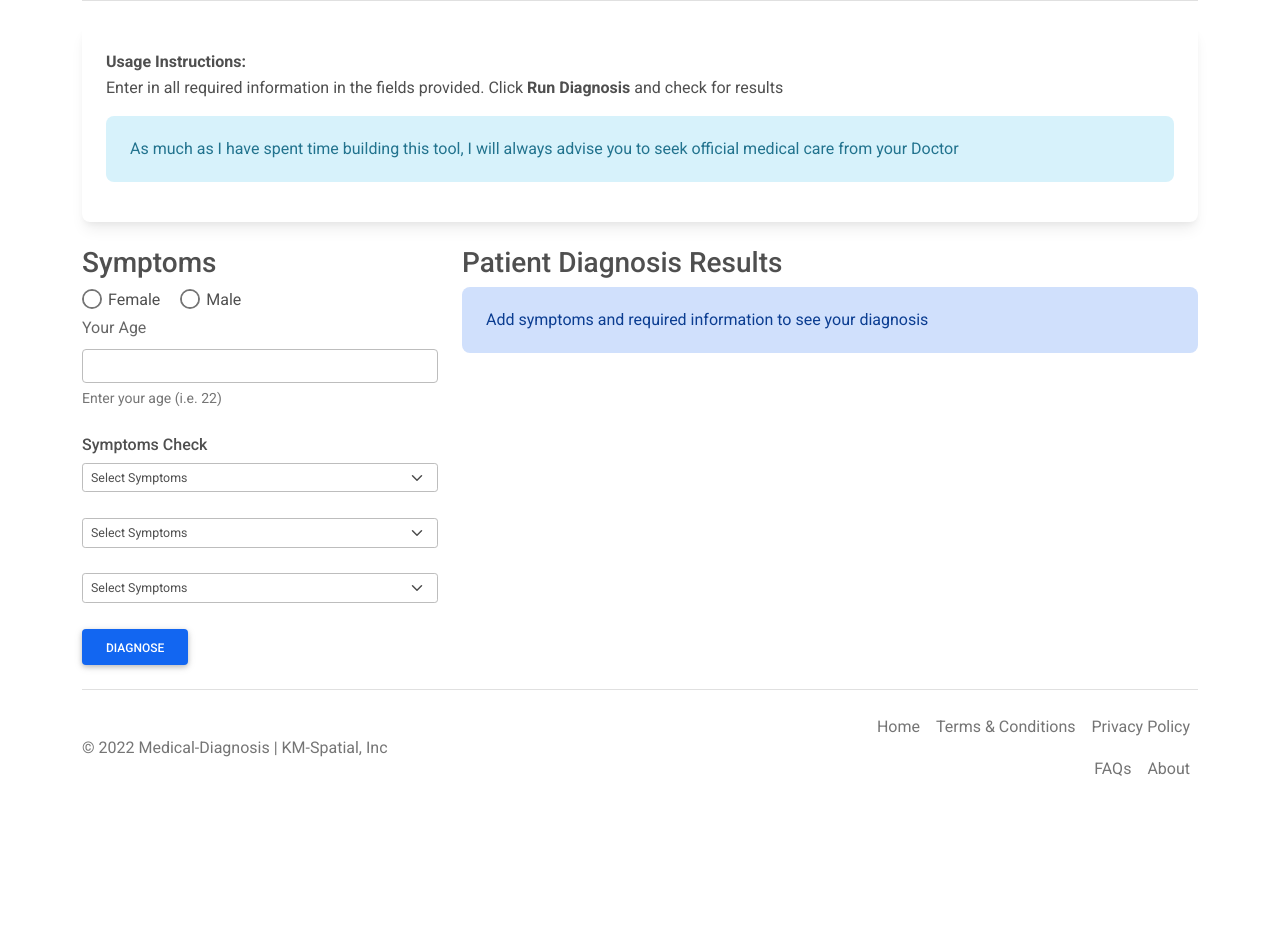
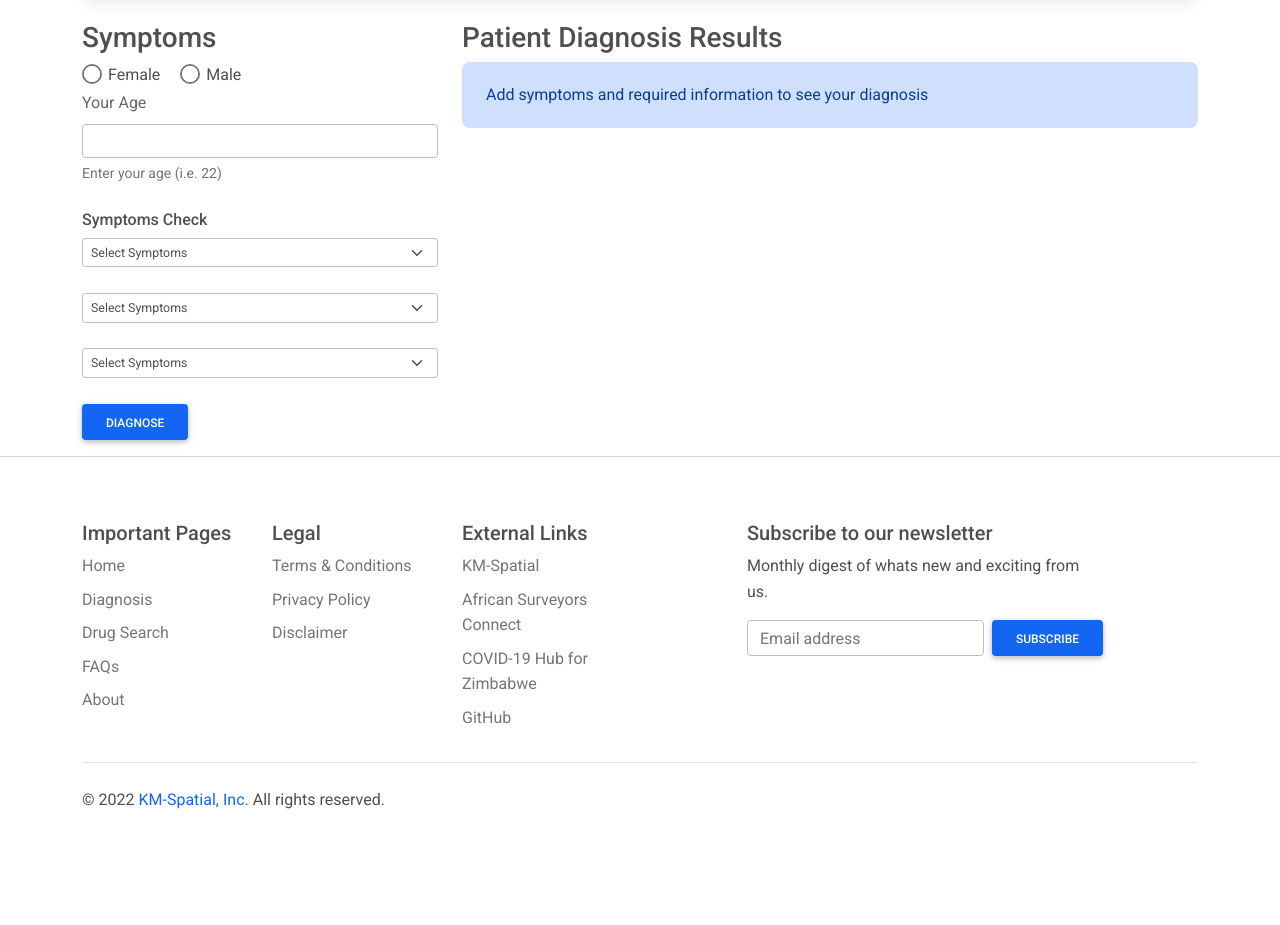
Before and after one commit to Surveyor-Jr/Medical-Diagnosis, a Django app: page /diagnosis/ in a window 1280 px wide. Shown: the part 332-1257 px from the top of the page. Before the commit the page ends 1108 px from the top, so only its background shows below. Run offline with Django 4.2, Linux system fonts and the light colour scheme; the visitor is signed in with stand-in values (Sample User, id 1).

Commit message:
modified frontend views

```diff
--- a/templates/base.html
+++ b/templates/base.html
@@ -1,3 +1,4 @@
+{% load static %}
 <!doctype html>
 <html lang="en">
 <head>
@@ -8,17 +9,14 @@
     <meta name="generator" content="Hugo 0.88.1">
     <title>Medical Diagnosis</title>
 
-
     <!-- GetBootstrap core CSS -->
     <link href="https://cdn.jsdelivr.net/npm/bootstrap@5.1.3/dist/css/bootstrap.min.css" rel="stylesheet"
           integrity="sha384-1BmE4kWBq78iYhFldvKuhfTAU6auU8tT94WrHftjDbrCEXSU1oBoqyl2QvZ6jIW3" crossorigin="anonymous">
 
     <!-- MDBootstrap -->
     <!-- Font Awesome -->
-    <link
-            href="https://cdnjs.cloudflare.com/ajax/libs/font-awesome/5.15.1/css/all.min.css"
-            rel="stylesheet"
-    />
+    <link rel="stylesheet" type="text/css" href="{% static "fontawesome/css/all.min.css" %}"/>
+
     <!-- Google Fonts -->
     <link
             href="https://fonts.googleapis.com/css?family=Roboto:300,400,500,700&display=swap"
@@ -31,30 +29,29 @@
     />
 
     <!-- Favicons -->
-    <link rel="icon" href="https://surveyor-jr.tech/content/images/size/w600/2022/01/S.png" sizes="32x32"
-          type="image/png">
-    <link rel="icon" href="https://surveyor-jr.tech/content/images/size/w600/2022/01/S.png" sizes="16x16"
-          type="image/png">
-    <link rel="manifest" href="/docs/5.1/assets/img/favicons/manifest.json">
-    <link rel="mask-icon" href="https://surveyor-jr.tech/content/images/size/w600/2022/01/S.png" color="#7952b3">
-    <link rel="icon" href="https://surveyor-jr.tech/content/images/size/w600/2022/01/S.png">
+    <link rel="icon" href="{% static 'assets/images/app_icon.svg' %}" sizes="any"
+          type="image/svg+xml">
+    <link rel="icon" href="{% static 'assets/images/app_icon.svg' %}" sizes="any"
+          type="image/svg+xml">
+    <link rel="mask-icon" href="{% static 'assets/images/app_icon.svg' %}" color="#7952b3" type="image/svg+xml">
+    <link rel="icon" href="{% static 'assets/images/app_icon.svg' %}" type="image/svg+xml">
     <meta name="theme-color" content="#7952b3">
 
 </head>
 <main>
-    <main>
-
     <div class="container">
         <header class="d-flex flex-wrap align-items-center justify-content-center justify-content-md-between py-3 mb-4 border-bottom">
             <a href="{% url 'home-page' %}"
                class="d-flex align-items-center col-md-3 mb-2 mb-md-0 text-dark text-decoration-none">
-                    <img src="https://surveyor-jr.tech/content/images/size/w600/2022/01/S.png" alt="Tech-with-SJ logo">
+                {# start health-diagnosis-icon #}
+                {% include 'health_diagnosis_icon.html' %}
+                {# end health-diagnosis-icon #}
             </a>
 
             <ul class="nav col-12 col-md-auto mb-2 justify-content-center mb-md-0">
-                    <li><a href="{% url 'home-page' %}" class="nav-link px-2 link-dark">Home</a></li>
+                <li><a href="{% url 'home-page' %}" class="nav-link px-2 link-dark"><i class="fas fa-home"></i></a></li>
                 <li><a href="{% url 'symptom-check' %}" class="nav-link px-2 link-dark">Diagnosis</a></li>
-                    <li><a href="#" class="nav-link px-2 link-dark">Pricing</a></li>
+                <li><a href="{% url 'search-for-drug' %}" class="nav-link px-2 link-dark">Medi-Search</a></li>
                 <li><a href="#" class="nav-link px-2 link-dark">FAQs</a></li>
                 <li><a href="#" class="nav-link px-2 link-dark">About</a></li>
             </ul>
@@ -110,22 +107,79 @@
 
 </main>
 
+<hr>
+
 <!-- footer -->
 <div class="container">
-  <footer class="d-flex flex-wrap justify-content-between align-items-center py-3 my-4 border-top">
-    <p class="col-md-4 mb-0 text-muted">&copy; {% now 'Y' %} Medical-Diagnosis | KM-Spatial, Inc</p>
+    <footer class="py-5">
+        <div class="row">
 
-    <a href="/" class="col-md-4 d-flex align-items-center justify-content-center mb-3 mb-md-0 me-md-auto link-dark text-decoration-none">
-      <svg class="bi me-2" width="40" height="32"><use xlink:href="#bootstrap"/></svg>
-    </a>
+            <div class="col-2">
+                <h5>Important Pages</h5>
+                <ul class="nav flex-column">
+                    <li class="nav-item mb-2"><a href="{% url 'home-page' %}" class="nav-link p-0 text-muted"><i
+                            class="fas fa-home"></i> Home</a></li>
+                    <li class="nav-item mb-2"><a href="{% url 'symptom-check' %}" class="nav-link p-0 text-muted">Diagnosis</a></li>
+                    <li class="nav-item mb-2"><a href="{% url 'search-for-drug' %}" class="nav-link p-0 text-muted">Drug Search</a></li>
+                    <li class="nav-item mb-2"><a href="{% url 'faq' %}" class="nav-link p-0 text-muted">FAQs</a></li>
+                    <li class="nav-item mb-2"><a href="{% url 'about' %}" class="nav-link p-0 text-muted"><i class="fas fa-info-circle"></i> About</a></li>
+                </ul>
+            </div>
 
-    <ul class="nav col-md-4 justify-content-end">
-      <li class="nav-item"><a href="{% url 'home-page' %}" class="nav-link px-2 text-muted">Home</a></li>
-      <li class="nav-item"><a href="#" class="nav-link px-2 text-muted">Terms & Conditions</a></li>
-      <li class="nav-item"><a href="#" class="nav-link px-2 text-muted">Privacy Policy</a></li>
-      <li class="nav-item"><a href="#" class="nav-link px-2 text-muted">FAQs</a></li>
-      <li class="nav-item"><a href="#" class="nav-link px-2 text-muted">About</a></li>
+            <div class="col-2">
+                <h5>Legal</h5>
+                <ul class="nav flex-column">
+                    <li class="nav-item mb-2"><a href="{% url 'terms-and-conditions' %}" class="nav-link p-0 text-muted"><i class="fas fa-passport"></i> Terms & Conditions</a></li>
+                    <li class="nav-item mb-2"><a href="{% url 'privacy-policy' %}" class="nav-link p-0 text-muted"><i class="fas fa-user-secret"></i> Privacy Policy</a></li>
+                    <li class="nav-item mb-2"><a href="{% url 'disclaimer' %}" class="nav-link p-0 text-muted"><i class="fas fa-exclamation-triangle"></i> Disclaimer</a></li>
                 </ul>
+            </div>
+
+             <div class="col-2">
+                <h5>External Links</h5>
+                <ul class="nav flex-column">
+                    <li class="nav-item mb-2"><a href="#" class="nav-link p-0 text-muted"><i class="fas fa-building"></i> KM-Spatial</a></li>
+                    <li class="nav-item mb-2"><a href="#" class="nav-link p-0 text-muted"><i class="fas fa-sitemap"></i> African Surveyors Connect</a></li>
+                    <li class="nav-item mb-2"><a href="#" class="nav-link p-0 text-muted"><i class="fas fa-briefcase-medical"></i> COVID-19 Hub for Zimbabwe</a></li>
+                    <li class="nav-item mb-2"><a href="https://github.com/Surveyor-Jr/Medical-Diagnosis" target="_blank" class="nav-link p-0 text-muted"><i class="fab fa-github"></i> GitHub</a></li>
+                </ul>
+            </div>
+
+            <div class="col-4 offset-1">
+                <form>
+                    <h5>Subscribe to our newsletter</h5>
+                    <p>Monthly digest of whats new and exciting from us.</p>
+                    <div class="d-flex w-100 gap-2">
+                        <label for="newsletter1" class="visually-hidden">Email address</label>
+                        <input name="email_address_subscription" id="newsletter1" type="text" class="form-control"
+                               placeholder="Email address">
+                        <button class="btn btn-primary" type="button">Subscribe</button>
+                    </div>
+                </form>
+            </div>
+        </div>
+
+        <div class="d-flex justify-content-between py-4 my-4 border-top">
+            <p>&copy; {% now 'Y' %} <a href="https://kms.co.zw/" target="_blank">KM-Spatial, Inc</a>. All rights
+                reserved.</p>
+            <ul class="list-unstyled d-flex">
+                <li class="ms-3"><a class="link-dark" href="#">
+                    <svg class="bi" width="24" height="24">
+                        <use xlink:href="#twitter"/>
+                    </svg>
+                </a></li>
+                <li class="ms-3"><a class="link-dark" href="#">
+                    <svg class="bi" width="24" height="24">
+                        <use xlink:href="#instagram"/>
+                    </svg>
+                </a></li>
+                <li class="ms-3"><a class="link-dark" href="#">
+                    <svg class="bi" width="24" height="24">
+                        <use xlink:href="#facebook"/>
+                    </svg>
+                </a></li>
+            </ul>
+        </div>
     </footer>
 </div>
 <!-- End Footer -->
--- a/templates/home.html
+++ b/templates/home.html
@@ -7,7 +7,7 @@
       <p class="lead mb-4">Feeling unwell? Diagnose yourself based on your symptoms just to check what you might be experiencing. </p>
       <div class="d-grid gap-2 d-sm-flex justify-content-sm-center mb-5">
         <a href="{% url 'symptom-check' %}" type="button" class="btn btn-primary btn-lg px-4 me-sm-3">Run Diagnosis</a>
-        <button type="button" class="btn btn-outline-secondary btn-lg px-4">Learn More</button>
+        <a href="{% url 'about' %}" type="button" class="btn btn-outline-secondary btn-lg px-4">Learn More</a>
       </div>
     </div>
     <div class="overflow-hidden" >
@@ -17,5 +17,4 @@
     </div>
   </div>
 
-
 {% endblock content %}
--- /dev/null
+++ b/templates/static_pages/faq.html
@@ -0,0 +1,4 @@
+{% extends 'base.html' %}
+{% block content %}
+
+{% endblock %}
```
Lines whose indentation alone changed are shown as unchanged.
